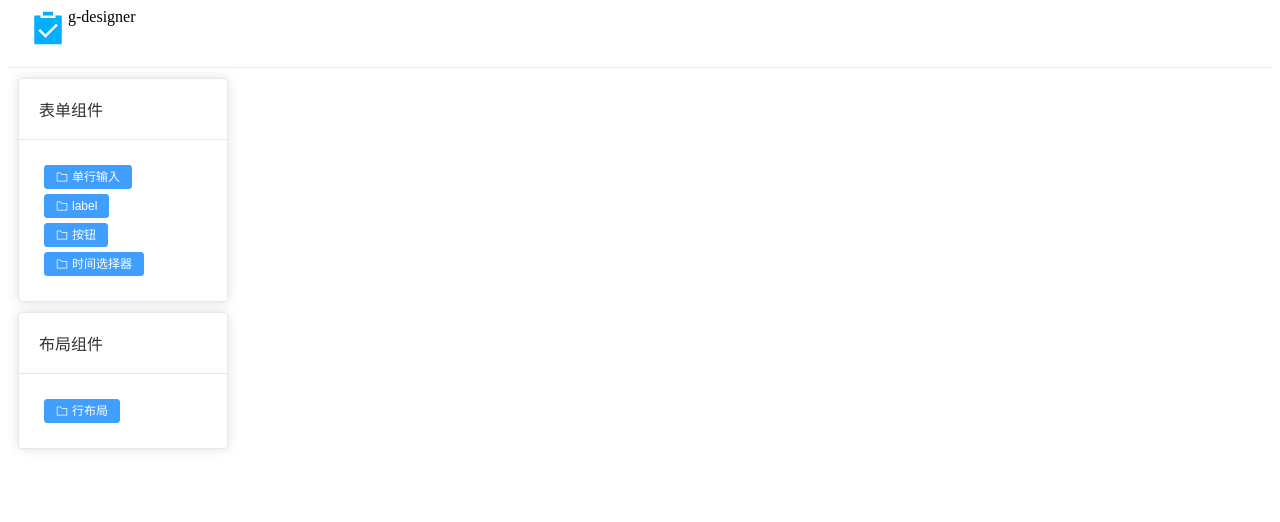
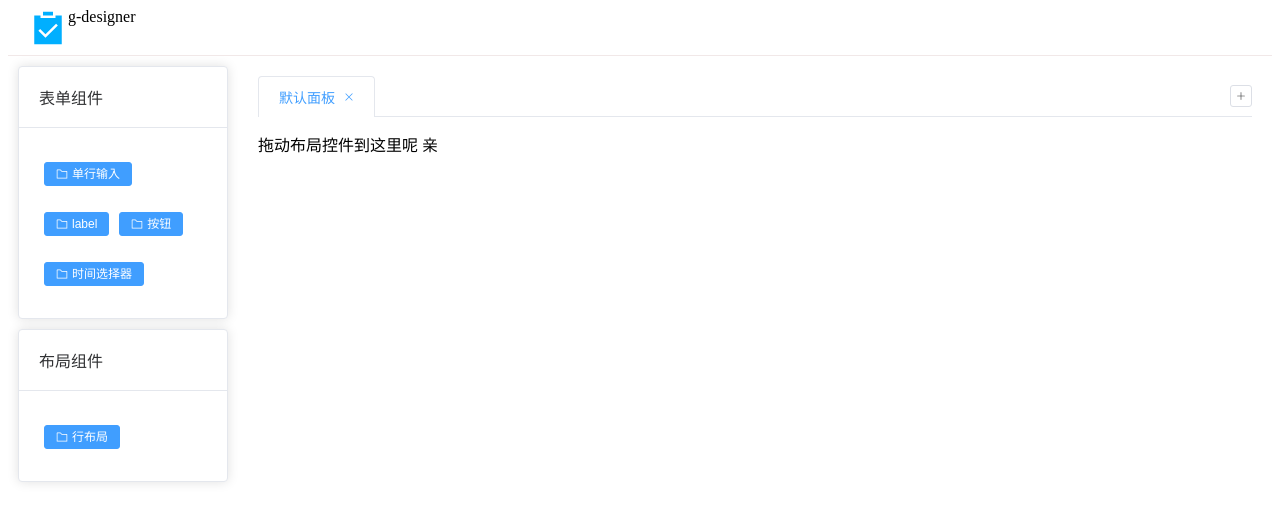
Before and after one commit to c475570815/g-designer, a Vue app: page / in a window 1280 px wide. Shown: the top 522 px of the page. Built offline with nearby package versions, Linux system fonts and the light colour scheme.

Commit message:
未完待续

```diff
--- a/src/components/tool-box/tool-box.vue
+++ b/src/components/tool-box/tool-box.vue
@@ -21,10 +21,10 @@
           :sort="false"
           @end="onEnd"
           item-key="name">
-        <template #item="{element,index}">
-          <el-col :span="12" :style="{margin:'5px'}">
+        <template #item="{element,index}" class="tool-container">
+          <div class="tool-item" :style="{margin:'5px'}">
             <toolComponent :tool-data="element"/>
-          </el-col>
+          </div>
         </template>
       </draggable>
     </el-card>
@@ -56,9 +56,11 @@ export default {
       if (obj.from !== obj.to) {
         //添加布局组件
         if (this.$common.isDisplayGroup(this.activeToolData)) {
-          this.$store.commit('addShowTool', this.activeToolData);
+          bus.$emit(`addShowComponent${obj.to.id}`, {
+            "componentData": this.activeToolData,
+            "displayIndex": obj.newDraggableIndex
+          })
         } else {
-
           bus.$emit(`addComponent${obj.to.id}`, {
             "componentData": this.activeToolData,
             "displayIndex": obj.newDraggableIndex
@@ -74,13 +76,18 @@ export default {
 }
 </script>
 
-<style scoped>
+<style lang="less" scoped>
 
 .toolbox-card {
   margin: 10px;
 
-.ghost-class {
-  background-color: red !important;
-}
+  .ghost-class {
+
+  }
+
+  .tool-item {
+    display: inline-block;
+    line-height: 40px;
+  }
 }
 </style>
--- a/src/less/main.less
+++ b/src/less/main.less
@@ -23,3 +23,13 @@
   height: 100%;
   position: relative;
 }
+.empty-container {
+  display: flex;
+  flex-direction: column;
+  flex-wrap: nowrap;
+  align-content: center;
+  justify-content: center;
+  align-items: center;
+  border: 1px dashed #409EFF;
+  padding: 10px;
+}
--- a/src/store/index.js
+++ b/src/store/index.js
@@ -14,8 +14,6 @@ export default createStore({
         displayComponentGroupName: 'displayGroup',
         // 布局组件 的draggable 组件的group名称
         useComponentGroupName: 'useGroup',
-        //当前面板中展示的组件数组
-        showToolArr: []
     },
     // 获取数据并渲染
     getters: {
@@ -28,9 +26,6 @@ export default createStore({
         useComponentGroupName(state) {
             return state.useComponentGroupName
         },
-        getShowToolArr(state) {
-            return state.showToolArr;
-        },
         getComponentTagName(state) {
             return state.componentConstValue.tagName;
         },
@@ -41,14 +36,6 @@ export default createStore({
     },
     // 处理数据的唯一途径，state的改变或赋值只能在这里
     mutations: {
-        /**
-         * 拖拽后向展示展示的组件数组加入拖拽数据
-         * @param state
-         * @param data
-         */
-        addShowTool(state, data) {
-            state.showToolArr.push(data);
-        }
     },
     // 数据的异步操作
     actions: {},
--- a/src/views/MainHome/index.vue
+++ b/src/views/MainHome/index.vue
@@ -10,6 +10,9 @@
       <el-main>
         <mainHomeMain/>
       </el-main>
+<!--      <div style="width: 300px">-->
+<!--        <ComponentDesign :component-id=""/>-->
+<!--      </div>-->
     </el-container>
   </el-container>
 </template>
@@ -19,10 +22,11 @@
 import mainHomeHead from "@/views/MainHome/main-home-head";
 import mainHomeAside from "@/views/MainHome/main-home-aside";
 import mainHomeMain from "@/views/MainHome/main-home-main";
+import ComponentDesign from "@/views/dsign/component-design";
 
 export default {
   name: 'HomeView',
-  components: {mainHomeHead, mainHomeAside, mainHomeMain}
+  components: {ComponentDesign, mainHomeHead, mainHomeAside, mainHomeMain}
 }
 </script>
 
@@ -30,8 +34,12 @@ export default {
 <style lang="less">
 
 .main-home-header {
-  height: 70px;
+  height: 6vh !important;
   border-bottom: 1px solid #f1e8e8;
+}
+
+.el-aside {
+  height: 90vh;
 }
 
 
--- a/src/views/MainHome/main-home-main.vue
+++ b/src/views/MainHome/main-home-main.vue
@@ -1,30 +1,52 @@
 <template>
-  <draggable class="drawing-board"
-             v-model="toolList"
-             item-key="name"
-             :group="$store.getters.displayComponentGroupName">
-    <template #item="{element,index}">
-      <component-show
-          :tool-data="element"
-          :index="index"/>
-    </template>
-  </draggable>
+  <div class="design-main">
+    <el-tabs
+        v-model="activeTabId"
+        type="card"
+        class="panel-tabs"
+        editable
+        @edit="tabsEdit"
+    >
+      <el-tab-pane
+          v-for="item in tabArr"
+          :key="item.id"
+          :label="item.title"
+          :name="item.id"
+      >
+        <design-panel :panel-id="item.id"/>
+      </el-tab-pane>
+    </el-tabs>
+  </div>
 </template>
 
 <script>
-import draggable from 'vuedraggable'
-import componentShow from "@/components/component-show/component-show";
+import designPanel from "@/views/dsign/design-panel";
 
 export default {
   name: "main-home-main",
   props: {},
-  components: {componentShow, draggable},
+  components: {designPanel},
   data() {
     return {
-      toolList: this.$store.getters.getShowToolArr
+      tabArr: [
+        {
+          id: "default",
+          title: "默认面板"
+        }
+      ],
+      activeTabId: 'default'
     }
   },
-  methods: {},
+  methods: {
+    tabsEdit() {
+      let id = this.$common.getGuid();
+      this.tabArr.push({
+        id: id,
+        title: `设计面板-${this.tabArr.length}`
+      });
+      this.activeTabId = id;
+    }
+  },
   mounted() {
 
   },
@@ -33,6 +55,15 @@ export default {
 }
 </script>
 
-<style scoped>
+<style lang="less" scoped>
+.design-main {
+  .panel-tabs {
+    .el-tab-pane {
+      width: 100%;
+      height: 80vh;
+      overflow-y: auto;
+    }
+  }
 
+}
 </style>
--- /dev/null
+++ b/src/views/dsign/component-design.vue
@@ -0,0 +1,75 @@
+<template>
+  <div class="component-design-form">
+    <el-form :model="form" label-width="120px">
+
+
+    </el-form>
+  </div>
+</template>
+
+<script scoped>
+import bus from "@/bus";
+
+export default {
+  name: "component-design",
+  props: {
+    componentId: {required: true, type: String}
+  },
+  components: {},
+  data() {
+    return {
+      //当前编辑的控件的数据
+      editComponentData: {},
+      //公共的属性
+      commonFormOption: [
+        {
+          key: 'span',
+          label: '表单栅格',
+          code: {
+            "componentTag": "el-input-number",
+            "min": "1",
+            "max": "24"
+          }
+        }, {
+          key: 'fieldName',
+          label: '字段名',
+          code: {
+            "componentTag": "el-input",
+            "placeholder": "请输入字段名称"
+          }
+        }, {
+          key: 'componentStyle',
+          label: '组件样式',
+          code: {
+            "componentTag": "el-input",
+            "placeholder": "请输入字段名称",
+            "rows": "2",
+            "type": "textarea"
+          }
+        }
+      ],
+      form: {
+      }
+    }
+  },
+  methods: {
+    getComponentFormOption(tag) {
+
+    }
+  },
+  mounted() {
+  },
+  created() {
+    this.editComponentData = bus.$emit(`getComponentDataById-${this.componentId}`);
+    this.getComponentFormOption(this.editComponentData.code.componentTag);
+  }
+}
+</script>
+
+<style lang="less" scoped>
+
+.component-design-form {
+
+}
+
+</style>
--- /dev/null
+++ b/src/views/dsign/design-panel.vue
@@ -0,0 +1,89 @@
+<template>
+  <div>
+    <draggable
+        class="drawing-board"
+        v-if="isDataArrEmpty"
+        :id="panelId"
+        v-model="toolList"
+        item-key="name"
+        :group="$store.getters.displayComponentGroupName">
+      <template #item="{element,index}">
+        <component-show
+            :tool-data="element.componentData"
+            :index="index"
+            @deleteComponent="deleteComponent"/>
+      </template>
+    </draggable>
+
+    <draggable
+        v-else
+        :id="panelId"
+        v-model="emptyArr"
+        animation="300"
+        :group="$store.getters.displayComponentGroupName"
+        item-key="id"
+    >
+      <template #item="{element,index}">
+        <div class="empty-container">
+          <div>{{ element.text }}</div>
+        </div>
+      </template>
+    </draggable>
+
+  </div>
+</template>
+
+<script>
+import draggable from 'vuedraggable'
+import componentShow from "@/components/component-show/component-show";
+import bus from "@/bus";
+
+export default {
+  name: "design-panel",
+  props: {
+    panelId: {type: String, required: true}
+  },
+  components: {componentShow, draggable},
+  data() {
+    return {
+      toolList: [],
+      emptyArr: [{text: "拖动布局控件到这里呢 亲"}]
+    }
+  },
+  computed: {
+    // 计算属性的 getter
+    isDataArrEmpty: function () {
+      // `this` 指向 vm 实例
+      return this.$common.isNotEmpty(this.toolList);
+    }
+  },
+  methods: {
+    deleteComponent(idArr) {
+      for (let id of idArr) {
+        let deleteIndex = this.toolList.findIndex(item => item.componentData.code.id === id);
+        if (deleteIndex === -1) {
+          continue;
+        }
+        this.toolList.splice(deleteIndex, 1)
+      }
+    }
+  },
+  mounted() {
+  },
+  created() {
+    //发布拖拽后的相应事件
+    bus.$off(`addShowComponent${this.panelId}`)
+    bus.$on(`addShowComponent${this.panelId}`, ({componentData, displayIndex}) => {
+      componentData.code.id = this.$common.getGuid();
+      this.toolList.splice(displayIndex, 0, {
+        id: this.$common.getGuid(),
+        componentData: componentData
+      });
+    })
+  }
+}
+</script>
+
+<style lang="less" scoped>
+
+</style>
```
Also changed, not shown: src/common/componentFormOption.js (added, +27 -0 lines), src/components/component-show/component-show-row-display.vue (+28 -21 lines), src/components/component-show/component-show.vue (+56 -21 lines).
